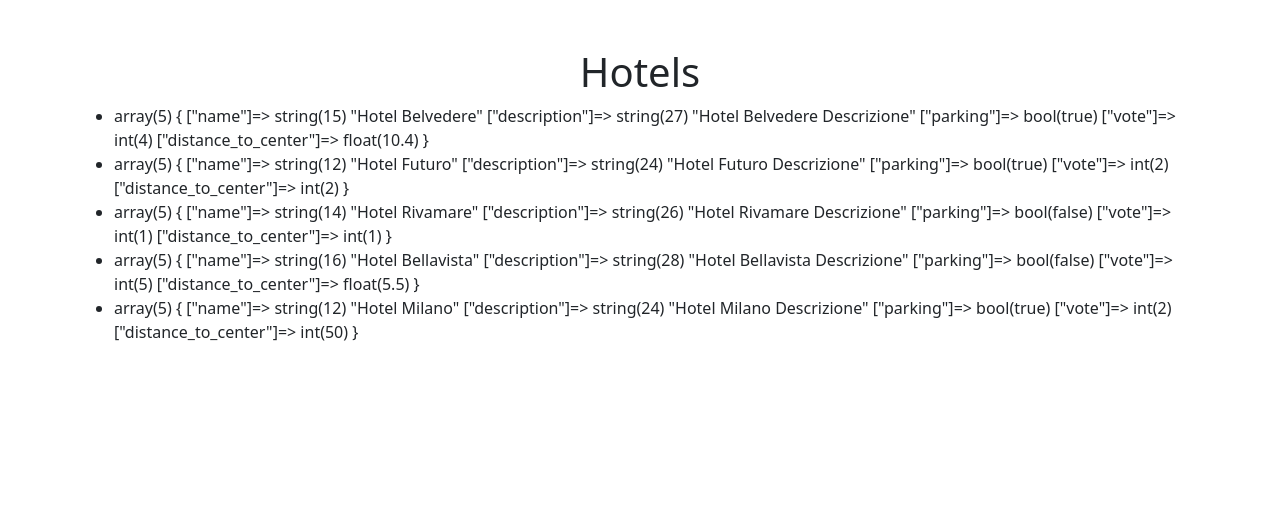
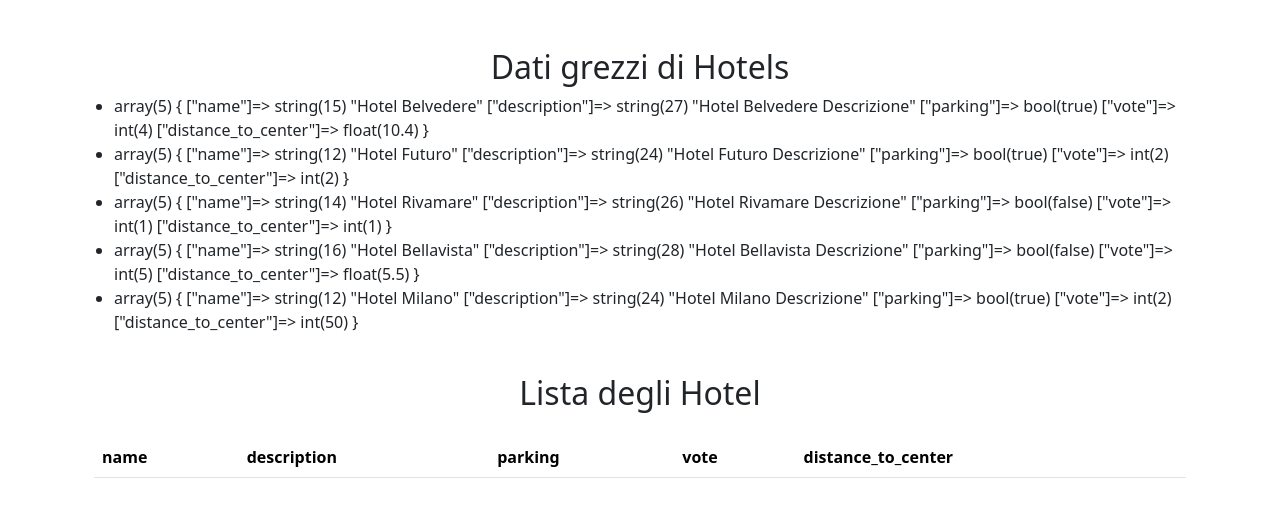
Before and after one commit to MattiaPiazzolla/php-hotel, a PHP site: page / in a window 1280 px wide. Shown: the top 517 px of the page. Run offline with PHP 8.4, Linux system fonts and the light colour scheme; lists and menus that the app fills with data are empty.

Commit message:
[UPD] cycled the table field title

```diff
--- a/index.php
+++ b/index.php
@@ -53,9 +53,9 @@ $hotels = [
  </head>
  <body>
  <div class="container">
-     <h1 class="text-center mt-5">Hotels</h1>
      <div class="row">
-        <div class="col-12">
+         <h2 class="text-center mt-5">Dati grezzi di Hotels</h2>
+         <div class="col-12">
             <ul>
                 <?php foreach ($hotels as $hotel) { ?>
                     <li>
@@ -63,9 +63,22 @@ $hotels = [
                     </li>
                  <?php } ?>
             </ul>
-
         </div>
      </div>
+     <div class="container">
+        <h2 class="my-4 text-center">Lista degli Hotel</h2>
+        <table class="table">
+            <thead>
+                <tr>
+                    <?php
+                        foreach ($hotels[0] as $key => $value) {
+                            echo "<th>" .$key. "</th>";
+                        }
+                    ?>
+                </tr>
+            </thead>
+        </table>
+    </div>
  </div>
  </body>
  </html>
```
